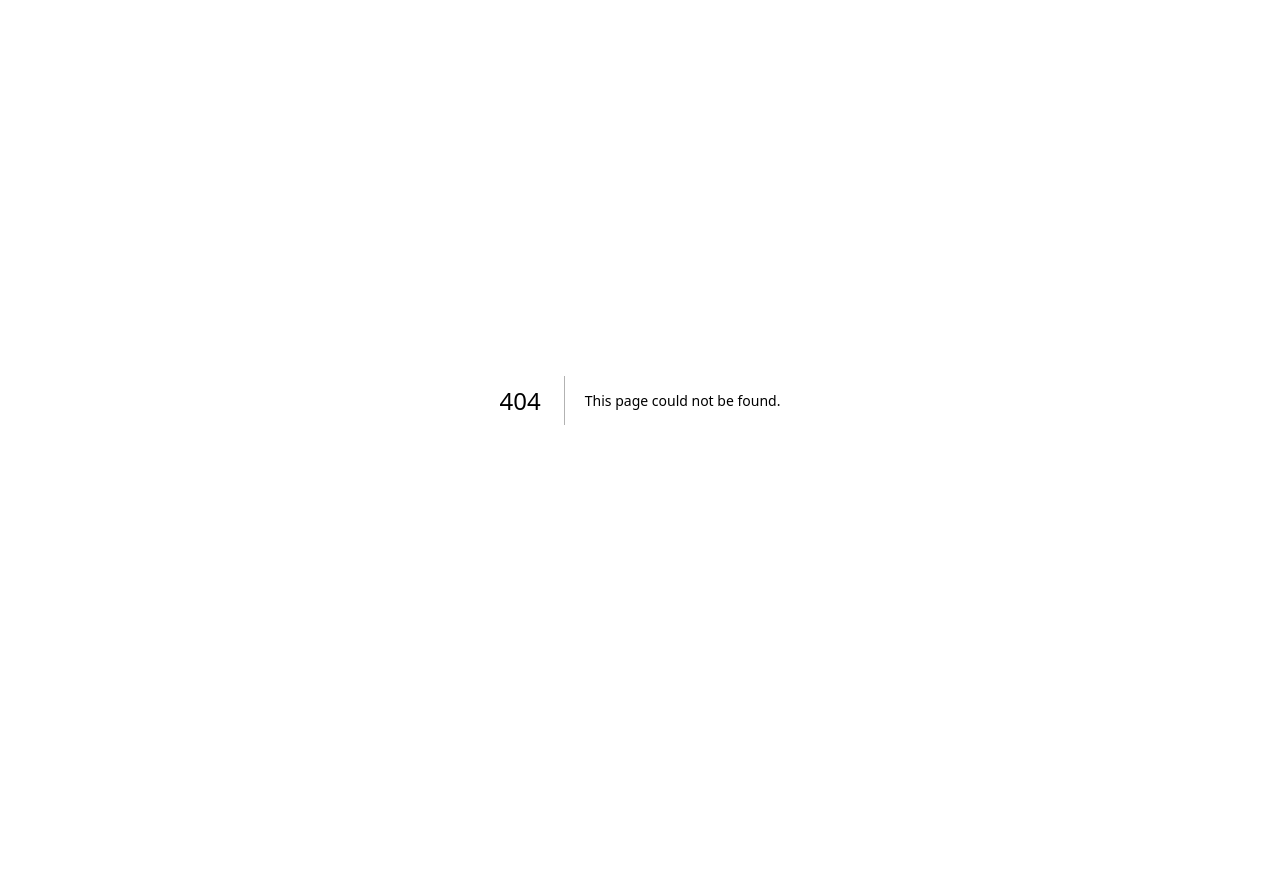
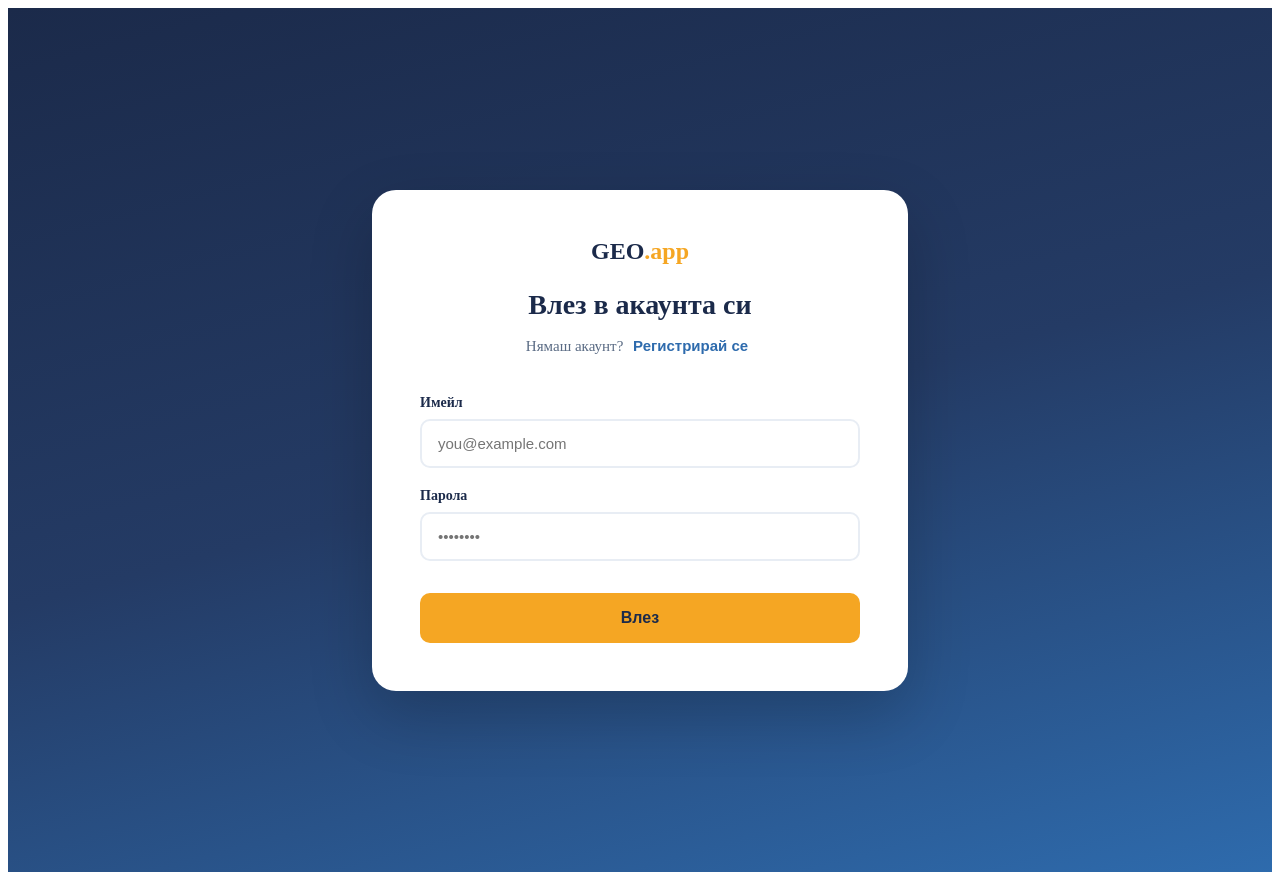
Before and after one commit to tedokr/geo-ap, a Next.js app: page /login in a window 1280 px wide. Before the commit this address had no page. Before the commit the page ends 800 px from the top, so only its background shows below. Built offline with nearby package versions, Linux system fonts and the light colour scheme.

Commit message:
Create page.tsx

```diff
--- /dev/null
+++ b/app/login/page.tsx
@@ -0,0 +1,85 @@
+'use client'
+import { useState } from 'react'
+
+const COLORS = {
+  navy: "#1B2A4A",
+  blue: "#2E6BAD",
+  orange: "#F5A623",
+  white: "#FFFFFF",
+  offWhite: "#F8FAFD",
+  lightGray: "#E8EDF4",
+  textMuted: "#5A6B84",
+}
+
+export default function LoginPage() {
+  const [isLogin, setIsLogin] = useState(true)
+  const [email, setEmail] = useState('')
+  const [password, setPassword] = useState('')
+  const [loading, setLoading] = useState(false)
+  const [message, setMessage] = useState('')
+
+  const handleSubmit = async () => {
+    setLoading(true)
+    setMessage('')
+    setTimeout(() => {
+      setLoading(false)
+      setMessage(isLogin ? 'Влизане успешно! 🎉' : 'Акаунтът е създаден! Провери имейла си. 📧')
+    }, 1500)
+  }
+
+  return (
+    <div style={{ minHeight: '100vh', background: `linear-gradient(165deg, ${COLORS.navy} 0%, #243B65 50%, ${COLORS.blue} 100%)`, display: 'flex', alignItems: 'center', justifyContent: 'center', padding: 32 }}>
+      <div style={{ background: COLORS.white, borderRadius: 24, padding: 48, width: '100%', maxWidth: 440, boxShadow: '0 24px 64px rgba(0,0,0,0.2)' }}>
+        <div style={{ textAlign: 'center', marginBottom: 40 }}>
+          <a href="/" style={{ textDecoration: 'none' }}>
+            <span style={{ fontSize: 24, fontWeight: 800, color: COLORS.navy }}>GEO<span style={{ color: COLORS.orange }}>.app</span></span>
+          </a>
+          <h1 style={{ fontSize: 28, fontWeight: 800, color: COLORS.navy, marginTop: 24, marginBottom: 8 }}>
+            {isLogin ? 'Влез в акаунта си' : 'Създай акаунт'}
+          </h1>
+          <p style={{ color: COLORS.textMuted, fontSize: 15 }}>
+            {isLogin ? 'Нямаш акаунт?' : 'Вече имаш акаунт?'}{' '}
+            <button onClick={() => setIsLogin(!isLogin)} style={{ background: 'none', border: 'none', color: COLORS.blue, fontWeight: 600, cursor: 'pointer', fontSize: 15 }}>
+              {isLogin ? 'Регистрирай се' : 'Влез'}
+            </button>
+          </p>
+        </div>
+
+        <div style={{ marginBottom: 20 }}>
+          <label style={{ display: 'block', fontSize: 14, fontWeight: 600, color: COLORS.navy, marginBottom: 8 }}>Имейл</label>
+          <input
+            type="email"
+            value={email}
+            onChange={e => setEmail(e.target.value)}
+            placeholder="you@example.com"
+            style={{ width: '100%', padding: '14px 16px', borderRadius: 10, border: `2px solid ${COLORS.lightGray}`, fontSize: 15, outline: 'none', boxSizing: 'border-box' }}
+          />
+        </div>
+
+        <div style={{ marginBottom: 32 }}>
+          <label style={{ display: 'block', fontSize: 14, fontWeight: 600, color: COLORS.navy, marginBottom: 8 }}>Парола</label>
+          <input
+            type="password"
+            value={password}
+            onChange={e => setPassword(e.target.value)}
+            placeholder="••••••••"
+            style={{ width: '100%', padding: '14px 16px', borderRadius: 10, border: `2px solid ${COLORS.lightGray}`, fontSize: 15, outline: 'none', boxSizing: 'border-box' }}
+          />
+        </div>
+
+        {message && (
+          <div style={{ background: message.includes('успешно') || message.includes('създаден') ? '#f0fdf4' : '#fef2f2', border: `1px solid ${message.includes('успешно') || message.includes('създаден') ? '#86efac' : '#fca5a5'}`, borderRadius: 10, padding: '12px 16px', marginBottom: 20, color: message.includes('успешно') || message.includes('създаден') ? '#166534' : '#991b1b', fontSize: 14 }}>
+            {message}
+          </div>
+        )}
+
+        <button
+          onClick={handleSubmit}
+          style={{ width: '100%', background: COLORS.orange, color: COLORS.navy, padding: '16px', borderRadius: 10, border: 'none', fontSize: 16, fontWeight: 700, cursor: 'pointer' }}
+        >
+          {loading ? '⏳ Зареждане...' : isLogin ? 'Влез' : 'Създай акаунт'}
+        </button>
+      </div>
+    </div>
+  )
+}
```
